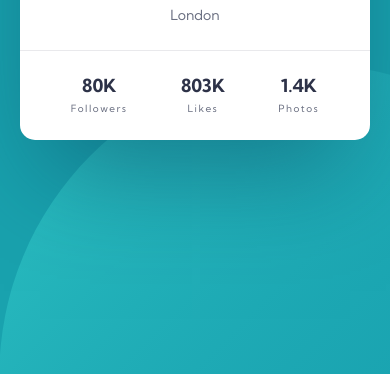
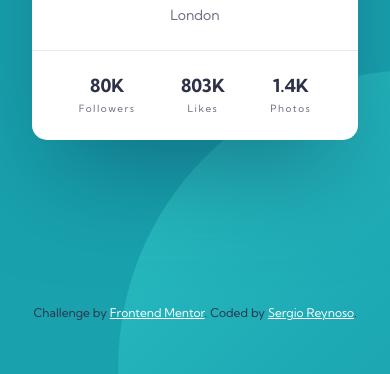
Before and after one commit to sergioreynoso/profile-card-component, a website built with Parcel: page index.html in a window 390 px wide. Shown: the part 470-844 px from the top of the page. Built offline with nearby package versions, Linux system fonts and the light colour scheme.

Commit message:
Updated media queries for background placement

```diff
--- a/index.html
+++ b/index.html
@@ -39,12 +39,12 @@
           <p class="card__stat">1.4k<span>Photos</span></p>
         </div>
       </div>
-      <!-- <div class="attribution">
+      <div class="attribution">
         Challenge by
         <a href="https://www.frontendmentor.io?ref=challenge" target="_blank"
           >Frontend Mentor</a
         >. Coded by <a href="#">Sergio Reynoso</a>.
-      </div> -->
+      </div>
     </div>
   </body>
 </html>
--- a/src/abstract/_variables.scss
+++ b/src/abstract/_variables.scss
@@ -1,4 +1,5 @@
 // RESPONSIVE BREAKPOINTS
-$bp-large: 66.9em; // 1070px
-$bp-medium: 59.375em; // 950px
-$bp-small: 23.4375em; // 375px
+$bp-large: 75rem; // 1200px
+$bp-medium: 50rem; // 800px
+$bp-small: 30rem; // 480px
+$bp-smallest: 23.4375em; // 375px
--- a/src/main.scss
+++ b/src/main.scss
@@ -1,7 +1,7 @@
 @use 'abstract/typography' as t;
 @use 'abstract/colors' as c;
+@use 'abstract/variables' as v;
 @use 'components/card' as card;
-@use 'abstract/variables' as v;
 
 html {
   font-size: 100%;
@@ -34,25 +34,34 @@ body {
     url(../images/bg-pattern-bottom.svg);
 
   background-repeat: no-repeat, no-repeat;
+  background-size: 61.125rem, 61.125rem;
+  background-position: top -31.9375rem left -17.9375rem,
+    bottom -39.4375rem right -14.4375rem;
 
-  /* 1 - The size of the spheres are set as a ratio of the view port width.
-The view port width is set by dividing the original size of the sphere (978px or 61.125rem) by the desktop
-view port width. So 61.125rem / 1440px = 0.679166666666667.
+  @media only screen and (max-width: v.$bp-large) {
+    background-size: 37rem, 37rem;
+    background-position: top -19rem left -8rem, bottom -18rem right -10rem;
+  }
 
-2 - To set the x and y axis based on the view port with I also used clamp to make the x and y a ratio
-of the viewport. Since I needed a negative number to off set the sphere of screen, I multiplied the values
-by negative one. Viewport width was set based on the largest value.
-*/
+  @media only screen and (max-width: v.$bp-medium) {
+    background-position: top -15rem left -15rem, bottom -18rem right -12rem;
+  }
 
-  background-size: clamp(38.875rem, 68vw, 61.125rem),
-    clamp(38.875rem, 68vw, 61.125rem); // - 1
+  @media only screen and (max-width: v.$bp-small) {
+    background-position: top -15rem left -25rem, bottom -18rem right -20rem;
+  }
 
-  background-position: top calc(clamp(22.3125rem, 35vw, 31.8125rem) * -1) // - 2
-    left calc(clamp(287px, 52vw, 411px) * -1),
-    bottom calc(clamp(312px, 44vw, 633px) * -1) right
-      clamp(-231px, 52vw, -411px);
+  @media only screen and (max-width: v.$bp-smallest) {
+    background-size: 38.875rem, 38.875rem;
+    background-position: top -22.1875rem left -25.6875rem,
+      bottom -19.5rem right -25.6875rem;
+  }
 }
 
 .attribution {
-  margin-top: 5rem;
+  position: absolute;
+  bottom: 2rem;
+  @media only screen and (max-width: v.$bp-small) {
+    font-size: 0.75rem;
+  }
 }
```
Also changed, not shown: images/image-victor.jpg.
